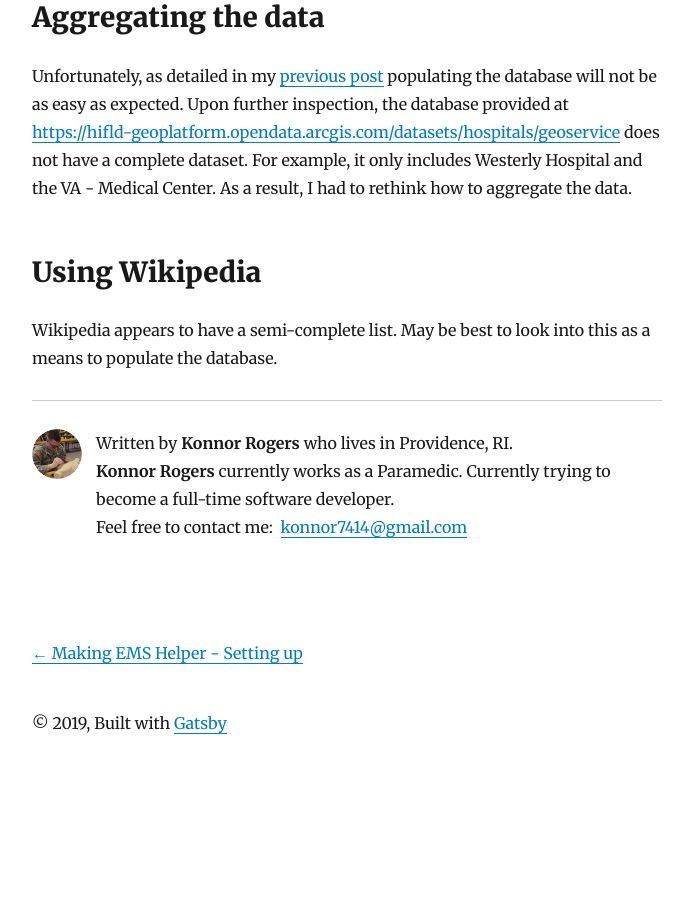
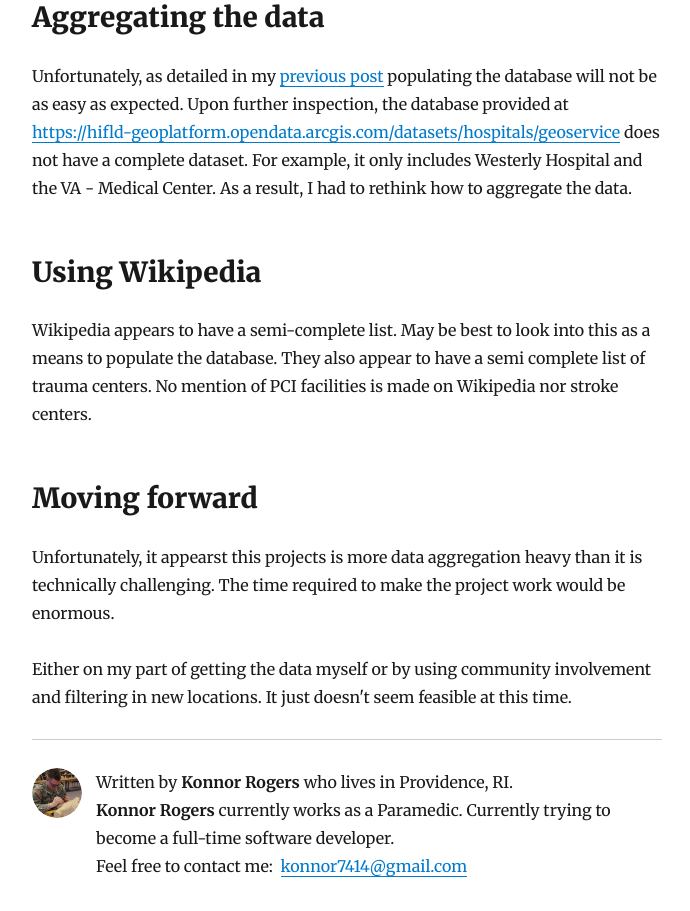
Before and after one commit to KonnorRogers/my-blog, a Gatsby site: page /making-ems-helper/hiccups/ in a window 1280 px wide. Shown: the part 264-1175 px from the top of the page, without its empty margins (293-983 px from the left). Before the commit the page ends 1043 px from the top, so only its background shows below. Built offline with nearby package versions, Linux system fonts and the light colour scheme; Gatsby itself is replaced by a stand-in of ours; some packages are replaced by stand-ins of ours.

Commit message:
add hiccups.md

```diff
--- a/content/blog/making-ems-helper/hiccups.md
+++ b/content/blog/making-ems-helper/hiccups.md
@@ -15,4 +15,13 @@ how to aggregate the data.
 ## Using Wikipedia
 
 Wikipedia appears to have a semi-complete list. May be best to look into this as a means
-to populate the database.
+to populate the database. They also appear to have a semi complete list of trauma centers.
+No mention of PCI facilities is made on Wikipedia nor stroke centers.
+
+## Moving forward
+
+Unfortunately, it appearst this projects is more data aggregation heavy than it is
+technically challenging. The time required to make the project work would be enormous.
+
+Either on my part of getting the data myself or by using community involvement
+and filtering in new locations. It just doesn't seem feasible at this time.
```
